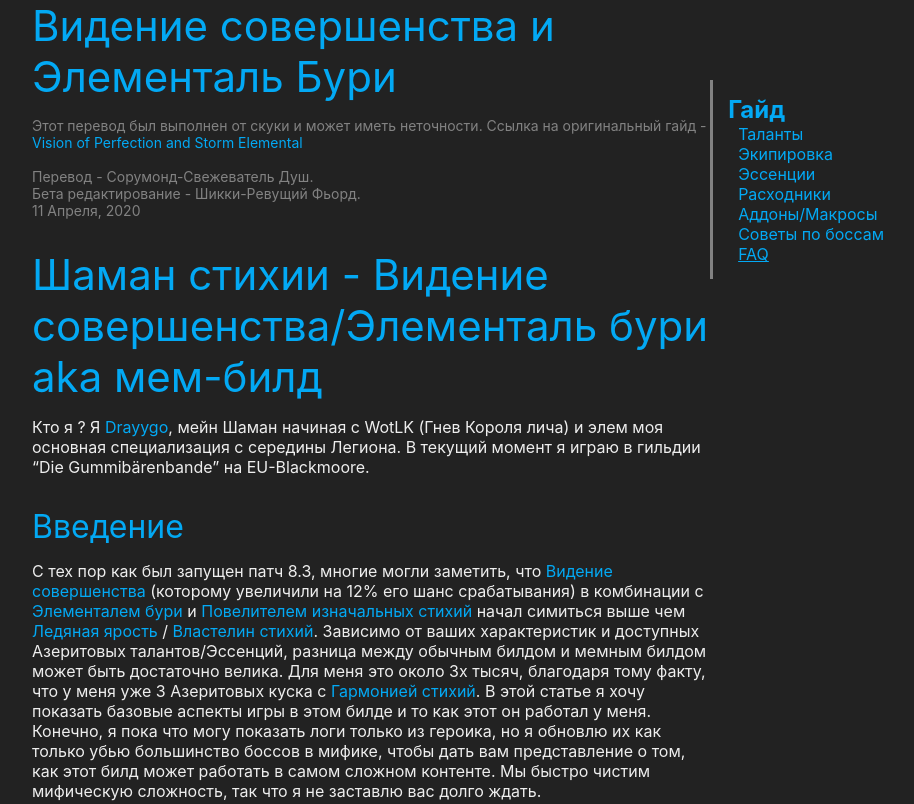
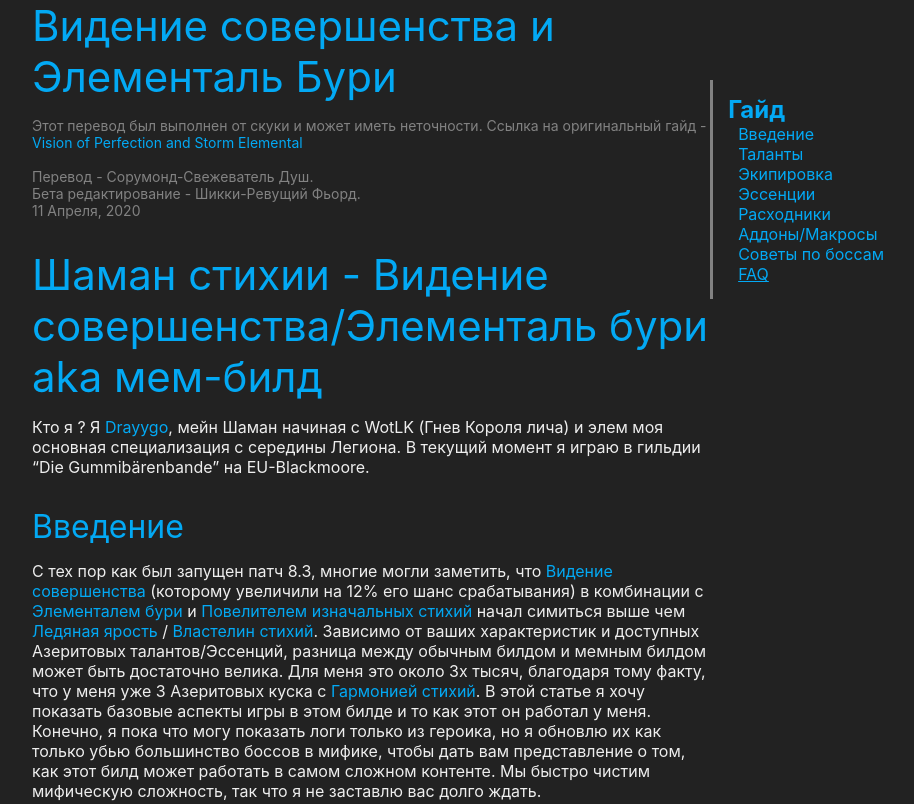
Before and after one commit to sorumond/vop-build, a website: page src/index.html in a window 1280 px wide. Shown: the top 804 px of the page, without its empty margins (268-1182 px from the left). Drawn offline with Linux system fonts and the light colour scheme; a script that the page names is missing.

Commit message:
add nav bar

```diff
--- a/src/index.html
+++ b/src/index.html
@@ -15,6 +15,7 @@
   <div class="navigation">
     <div class="navigation__title">Гайд</div>
     <div class="navigation__tabs">
+      <a href="#intro" class="navigation__tab Selected">Введение</a>
       <a href="#talents" class="navigation__tab">Таланты</a>
       <a href="#gear" class="navigation__tab">Экипировка</a>
       <a href="#essences" class="navigation__tab">Эссенции</a>
@@ -25,7 +26,9 @@
     </div>
   </div>
 
-  <div class="header">
+  <div class="container">
+
+    <div id="intro" class="header">
 
       <div class="big-title">Видение совершенства и Элементаль Бури</div>
 
@@ -61,8 +64,6 @@
       </div>
 
     </div>
-
-  <div class="container">
 
     <div id="talents" class="block">
 
```
Lines whose indentation alone changed are shown as unchanged.
